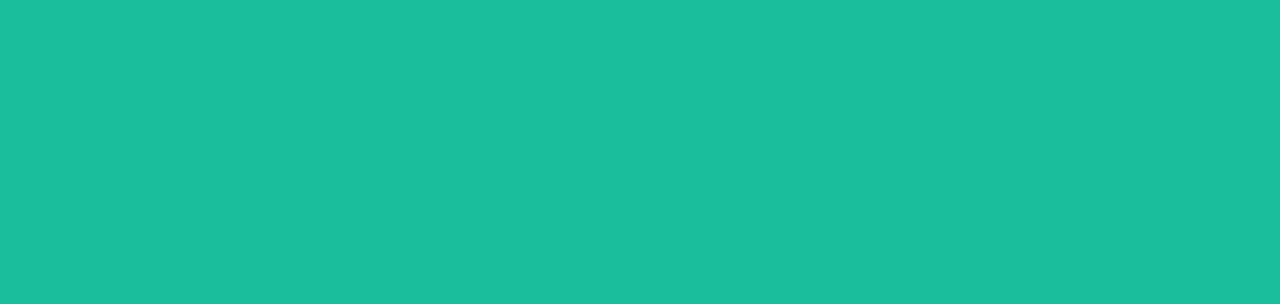
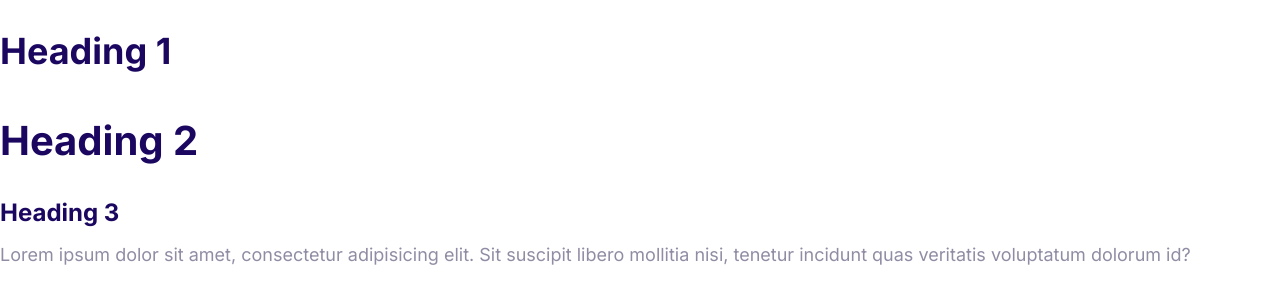
Before and after one commit to Qiwenweiii/CodeWithMosh, a website built with Parcel: page index.html in a window 1280 px wide. Built offline with nearby package versions, Linux system fonts and the light colour scheme.

Commit message:
字体样式定义

```diff
--- a/index.html
+++ b/index.html
@@ -3,9 +3,26 @@
   <head>
     <title>CodeWithMosh</title>
     <meta charset="UTF-8" />
+
+    <link rel="preconnect" href="https://fonts.googleapis.com" />
+    <link rel="preconnect" href="https://fonts.gstatic.com" crossorigin />
+    <link
+      href="https://fonts.googleapis.com/css2?family=Inter:wght@400;700&display=swap"
+      rel="stylesheet"
+    />
+
     <link rel="stylesheet" href="./styles/normalize.css" />
     <link rel="stylesheet" href="./styles/styles.css" />
   </head>
 
-  <body></body>
+  <body>
+    <h1>Heading 1</h1>
+    <h2>Heading 2</h2>
+    <h3>Heading 3</h3>
+    <p>
+      Lorem ipsum dolor sit amet, consectetur adipisicing elit. Sit suscipit
+      libero mollitia nisi, tenetur incidunt quas veritatis voluptatum dolorum
+      id?
+    </p>
+  </body>
 </html>
--- a/styles/styles.css
+++ b/styles/styles.css
@@ -10,7 +10,50 @@
   --color-body: #918ca4;
 }
 
+/* 设置默认字体大小 */
+html {
+  /* 默认字体大小是16px，62.5%是10px */
+  font-size: 62.5%;
+}
+
+/* 设置字体，字体大小和文本颜色 */
 body {
-  font-family: sans-serif;
-  background: #1abc9c;
+  font-family: Inter, Arial, Helvetica, sans-serif;
+  color: var(--color-body);
+  font-size: 2.4rem;
+  line-height: 1.5;
 }
+
+h1,
+h2,
+h3 {
+  color: var(--color-headings);
+  margin-bottom: 1rem;
+}
+
+h1 {
+  font-size: 7rem;
+}
+h2 {
+  font-size: 4rem;
+}
+h3 {
+  font-size: 3rem;
+}
+
+p {
+  margin-top: 0;
+}
+
+/* PC端页面字体大小 */
+@media screen and (min-width: 1024px) {
+  body {
+    font-size: 1.8rem;
+  }
+  h1 {
+    font-size: 8rem;
+  }
+  h3 {
+    font-size: 2.4rem;
+  }
+}
```
Also changed, not shown: README.md.
